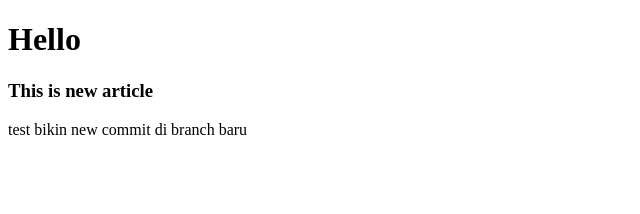
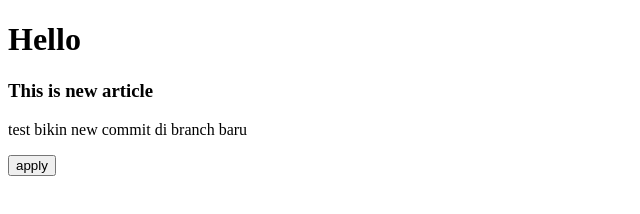
Before and after one commit to sigitiga/belajargithub, a website: page index.html in a window 1280 px wide. Shown: the whole page, without its empty margins (0-640 px from the left). Drawn offline with Linux system fonts and the light colour scheme.

Commit message:
adding button

```diff
--- a/index.html
+++ b/index.html
@@ -9,5 +9,6 @@
     <h1>Hello</h1>
     <h3>This is new article</h3>
     <p>test bikin new commit di branch baru</p>
+    <button>apply</button>
   </body>
 </html>
```
